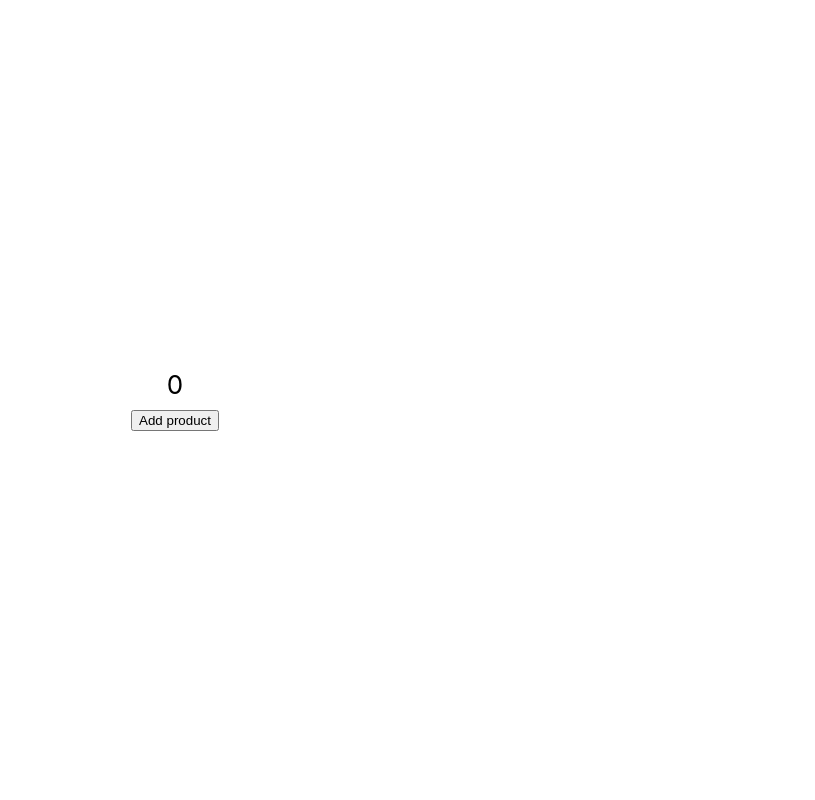
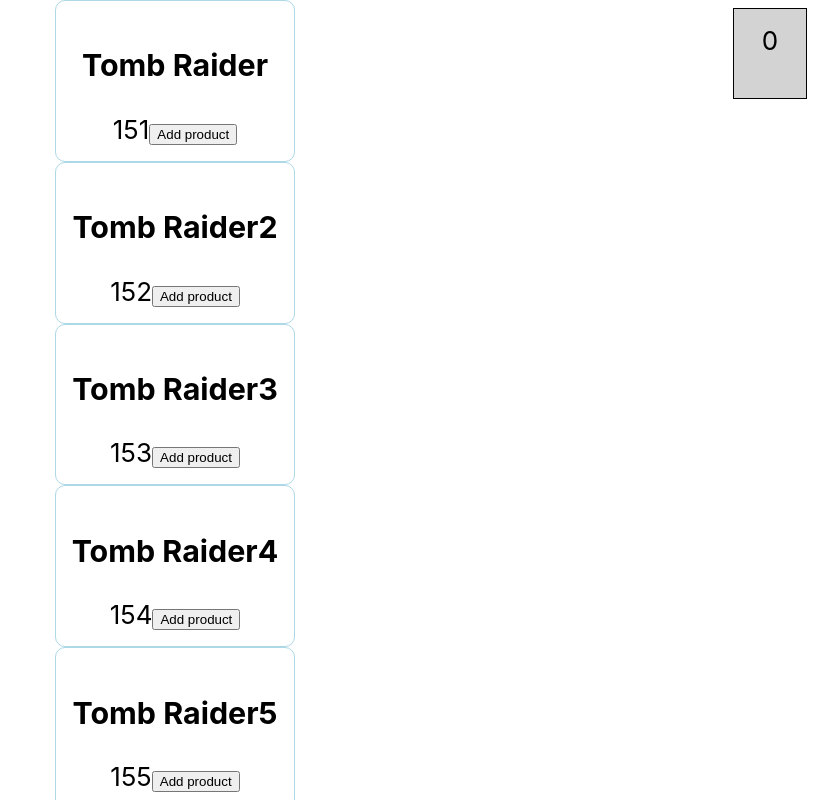
Before and after one commit to jabmat/redux-shop-mj, a React (Create React App) app: page / in a window 1280 px wide. Shown: the top 800 px of the page, without its empty margins (465-1280 px from the left). Built offline with nearby package versions, Linux system fonts and the light colour scheme.

Commit message:
code works products array

```diff
--- /dev/null
+++ b/src/features/cart/Cart.css
@@ -0,0 +1,8 @@
+.cart {
+    background-color: lightgray;
+    position: fixed;
+    top: 8px;
+    right: 8px;
+    border: 1px solid #000;
+    padding: 16px;
+}
--- a/src/features/cart/Cart.tsx
+++ b/src/features/cart/Cart.tsx
@@ -1,12 +1,34 @@
-import { useAppSelector } from "../../app/hooks";
-import { selectItemsQuantity } from "./cartSlice";
+import { useAppSelector } from '../../app/hooks';
+import { Item, selectItems, selectItemsQuantity } from './cartSlice';
+import './Cart.css';
 
 export function Cart() {
-	const quantity = useAppSelector(selectItemsQuantity);
+	const quantity: number = useAppSelector(selectItemsQuantity);
 	// pobieranie ilości
-	return (
+
+    const items: Item[] = useAppSelector(selectItems);
+
+    // powrót do JS
+    // const names = ['Kamil', 'Jakub', 'Ania'];
+
+    // const jakub = names[1];
+
+    // names.map((item, index, array) => {
+    //     // Kamil 0
+    //     // Jakub 1
+    //     // Ania 2
+    // })
+
+
+
+    return (
 		<div id="cart" className="cart">
-			{quantity}
+            {quantity}
+
+            <ul>
+                {items.map((item, index) => <li key={index}>{item.name} {item.price}</li>)}
+            </ul>
+
 		</div>
 	);
 }
--- /dev/null
+++ b/src/features/cart/Product.css
@@ -0,0 +1,19 @@
+.product {
+    border: 1px solid lightblue;
+    border-radius: 10px;
+    padding: 16px;
+}
+
+.product-price {
+    font-weight: 12px;
+    text-align: center;
+    display: blick;
+}
+
+.product-btn {
+    border-radius: 5px;
+    width: 100%;
+    border: 1px solid blue;
+    background-color: lightskyblue;
+    cursor: pointer;
+}
--- a/src/features/cart/Product.tsx
+++ b/src/features/cart/Product.tsx
@@ -1,5 +1,6 @@
 import { useAppDispatch } from "../../app/hooks";
 import { addItem } from "./cartSlice";
+import './Product.css';
 
 export interface ProductPros {
 	name: string;
@@ -11,7 +12,9 @@ export function Product(product: ProductPros) {
 	const dispatch = useAppDispatch();
 
 	return (
-		<div className="product">
+        <div className="product">
+            <h3>{product.name}</h3>
+            <span>{ product.price}</span>
 			<button
 				onClick={() => {
 					dispatch(addItem(product));
--- a/src/features/cart/Shop.tsx
+++ b/src/features/cart/Shop.tsx
@@ -1,9 +1,8 @@
 // podejście klasowe lub funkcyjne
 
-import { useAppDispatch, useAppSelector } from "../../app/hooks";
-import { Cart } from "./Cart";
-import { addItem, Item, selectItemsQuantity } from "./cartSlice";
-import { Product } from "./Product";
+import { Cart } from './Cart';
+import { Item } from './cartSlice';
+import { Product } from './Product';
 
 // funkcyjne:
 export function Shop() {
@@ -13,11 +12,55 @@ export function Shop() {
 	// ile jest naszych itemów, informacja - wyciągnij ze stanu:
 	// const quantity = useAppSelector(selectItemsQuantity);
 
-	const product: Item = {
+	// const product: Item = {
+	// 	id: '1',
+	// 	name: 'Tomb Raider',
+	// 	price: 150,
+	// };
+
+	const products: Item[] = [
+		{
 			id: '1',
 			name: 'Tomb Raider',
-		price: 150,
-	};
+			price: 151,
+		},
+		{
+			id: '2',
+			name: 'Tomb Raider2',
+			price: 152,
+		},
+		{
+			id: '3',
+			name: 'Tomb Raider3',
+			price: 153,
+		},
+		{
+			id: '4',
+			name: 'Tomb Raider4',
+			price: 154,
+		},
+		{
+			id: '5',
+			name: 'Tomb Raider5',
+			price: 155,
+		},
+		{
+			id: '6',
+			name: 'Tomb Raider5',
+			price: 156,
+		},
+		{
+			id: '7',
+			name: 'Tomb Raider5',
+			price: 157,
+		},
+		{
+			id: '8',
+			name: 'Tomb Raider5',
+			price: 158,
+		},
+	];
+
 	// zad. 1
 	// Utwórz komponent Cart, który wyświetli informacje o statnie koszyka
 
@@ -30,19 +73,27 @@ export function Shop() {
 	// zad. 4. dodaj stylowanie i jakąś ikonkę koszyka
 	// Dodaj stylowanie i ikonkę koszyka
 
+	// zad. 2.1
+	// Dodaj tablicę produktów (np. 8 produktów)
+
+	// zad. 2.2
+	// Wyświetl wszystkie produkty w komponencie
+
 	// tworzymy komponent
 	return (
 		<div>
 			<Cart />
+			{/* dla 1 obiektu */}
+			{/* <Product name={product.name} id={product.id} price={product.price} /> */}
 
+
+            {/* mapowanie po products */}
+			{products.map((product, key) => (
 				<Product name={product.name} id={product.id} price={product.price} />
+			))}
 		</div>
 	);
 }
-
-
-
-
 
 // ile jest naszych itemów, informacja - wyciągnij ze stanu:
 // 	const quantity = useAppSelector(selectItemsQuantity);
--- a/src/features/cart/cartSlice.ts
+++ b/src/features/cart/cartSlice.ts
@@ -6,6 +6,13 @@ export interface Item {
     name: string;
     price: number;
 }
+
+// export interface Items {
+// 	id: string;
+// 	name: string;
+// 	price: number;
+// }
+
 
 
 // tworzymy interfejs określający co będziemy w stanie przechowywać
@@ -46,6 +53,12 @@ export const selectItemsQuantity = (state: RootState) => {
     return state.cart.items.length;
 }
 
+// nowy Selektor do zadania
+export const selectItems = (state: RootState) => {
+    return state.cart.items;
+}
+
+
 
 // export
 // export default cartSlice.reducer; // domyślny
```
Lines whose indentation alone changed are shown as unchanged.
